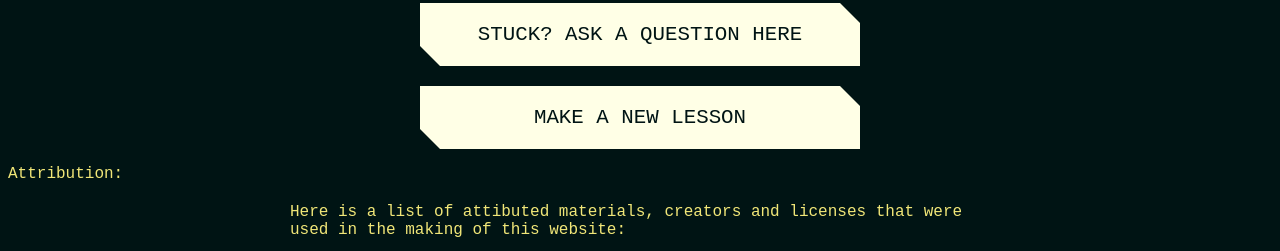
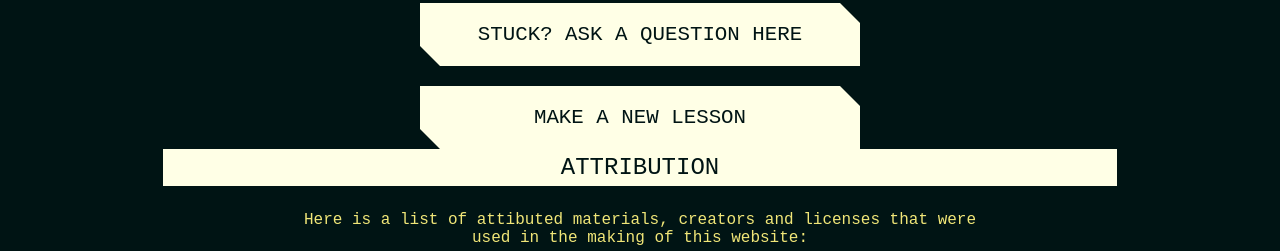
Before and after one commit to braz/mongodbschool.github.io, a plain HTML site: page index.html in a window 1280 px wide. Shown: the part 1489-1740 px from the top of the page. Drawn offline with Linux system fonts and the light colour scheme.

Commit message:
Updated index.html

```diff
--- a/index.html
+++ b/index.html
@@ -131,9 +131,8 @@
     <a target="_blank" href="https://github.com/braz/mongoschool.github.io/discussions/issues" class="note">Stuck? Ask a question here</a>
     <a target="_blank" href="https://github.com/rvagg/workshopper" class="note">Make a new lesson</a>
 
-      <p class="tagline">
-        Attribution:
-      </p>
+    <div class="boxes">
+      <h2 class="section">Attribution</h2>
       <div class="content" id="irl">
         <p>Here is a list of attibuted materials, creators and licenses that were used in the making of this website:</p>
         <ul>
@@ -142,6 +141,7 @@
           <li>Workshopper module by <a href="https://github.com/rvagg">@rvagg</a> : <a rel="license" href="http://opensource.org/licenses/MIT">MIT</a></li>
         </ul>
       </div>
+    </div>
 
     <script src="main.js"></script>
   </body>
```
